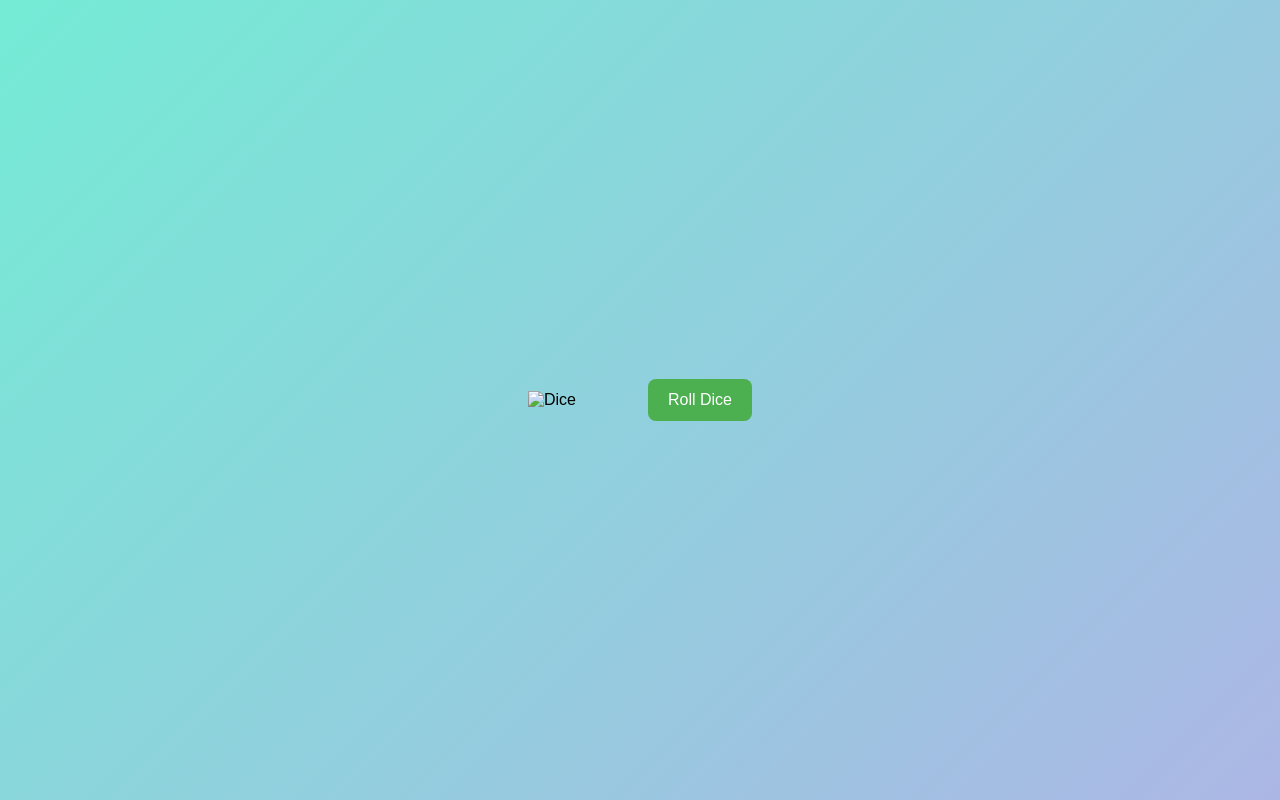
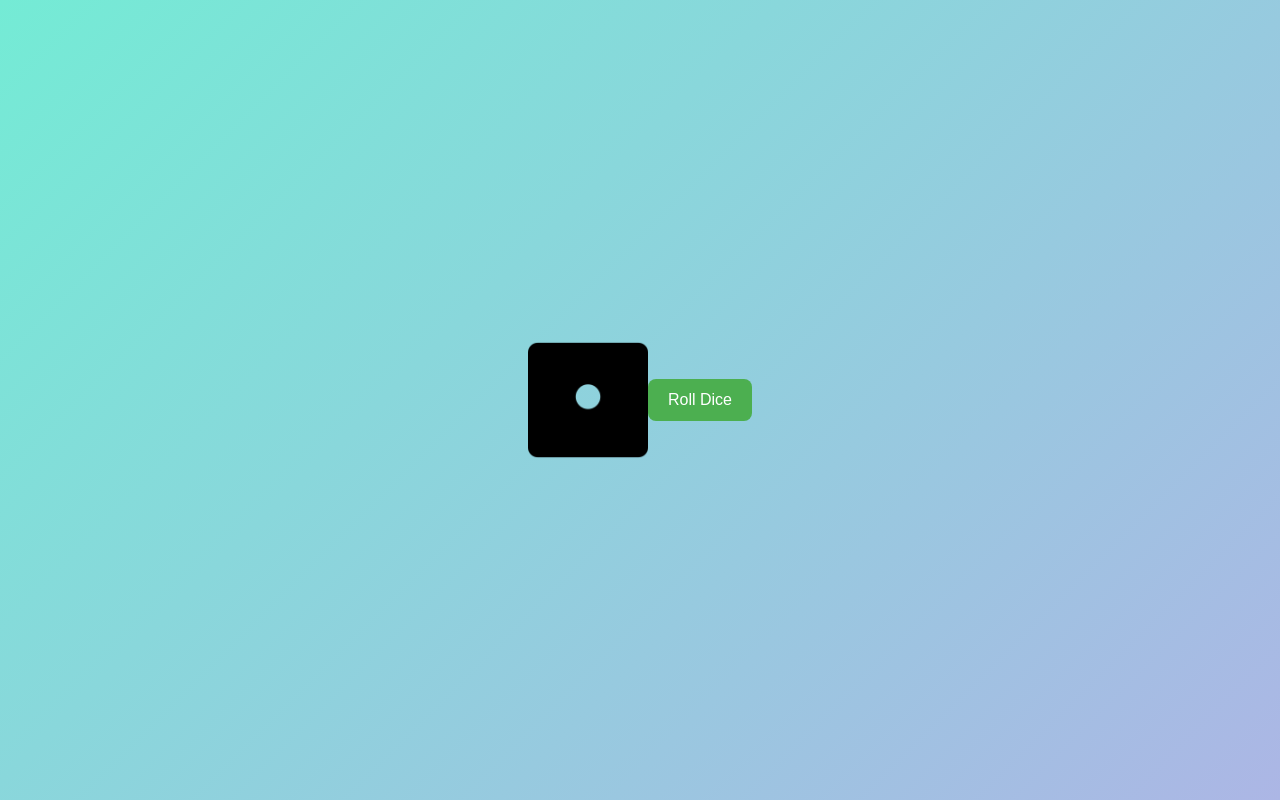
Before and after one commit to AshishSMathpati/dice-roller, a plain HTML site: page index.html in a window 1280 px wide. Drawn offline with Linux system fonts and the light colour scheme.

Commit message:
bug solved

```diff
--- a/index.html
+++ b/index.html
@@ -6,7 +6,7 @@
 </head>
 <body>
 
-  <img id="dice" src="dice-1.png" alt="Dice">
+  <img id="dice" src="dice1.png" alt="Dice">
   <br><br>
   <button onclick="rollDice()">Roll Dice</button>
 
```
